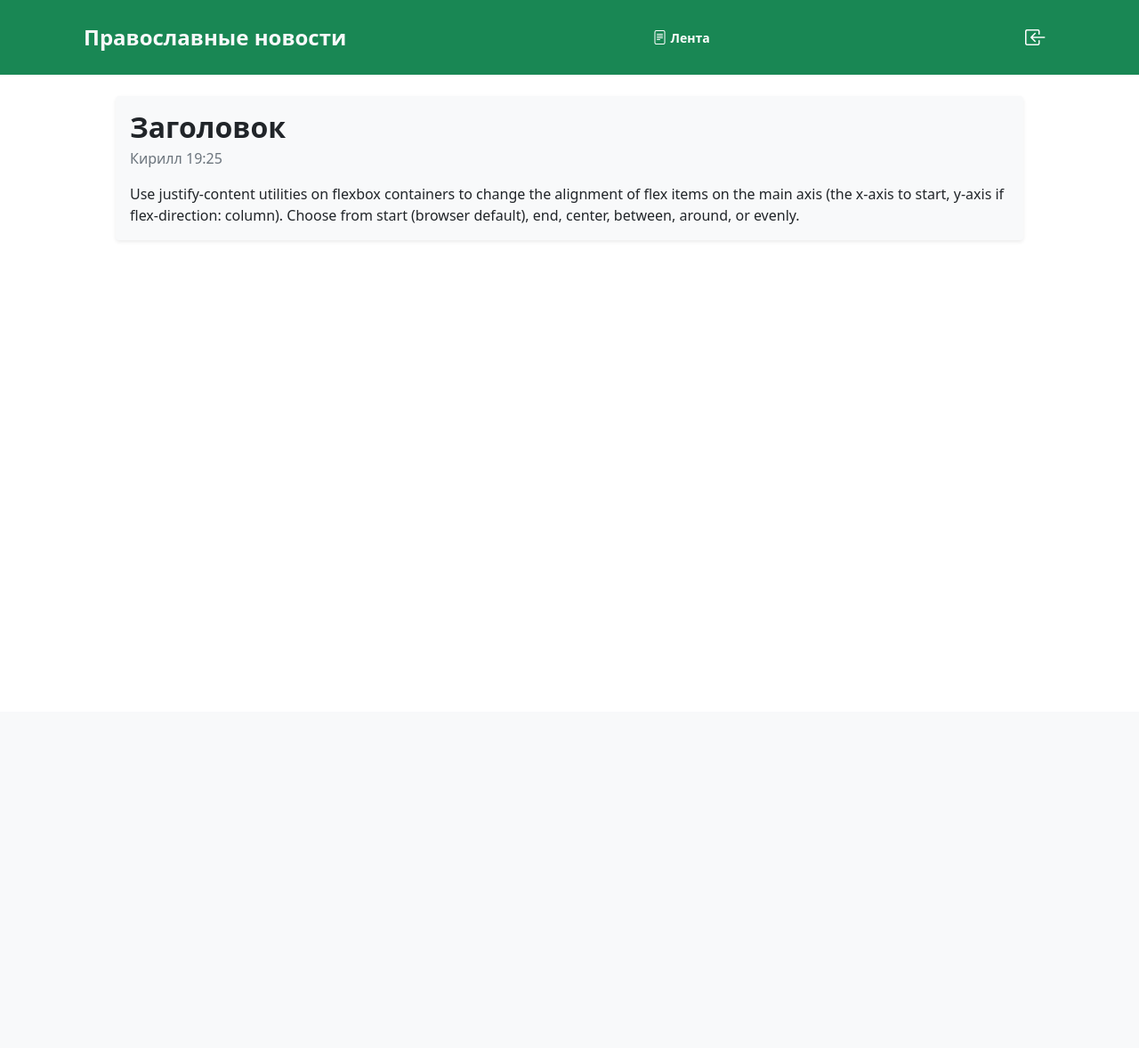
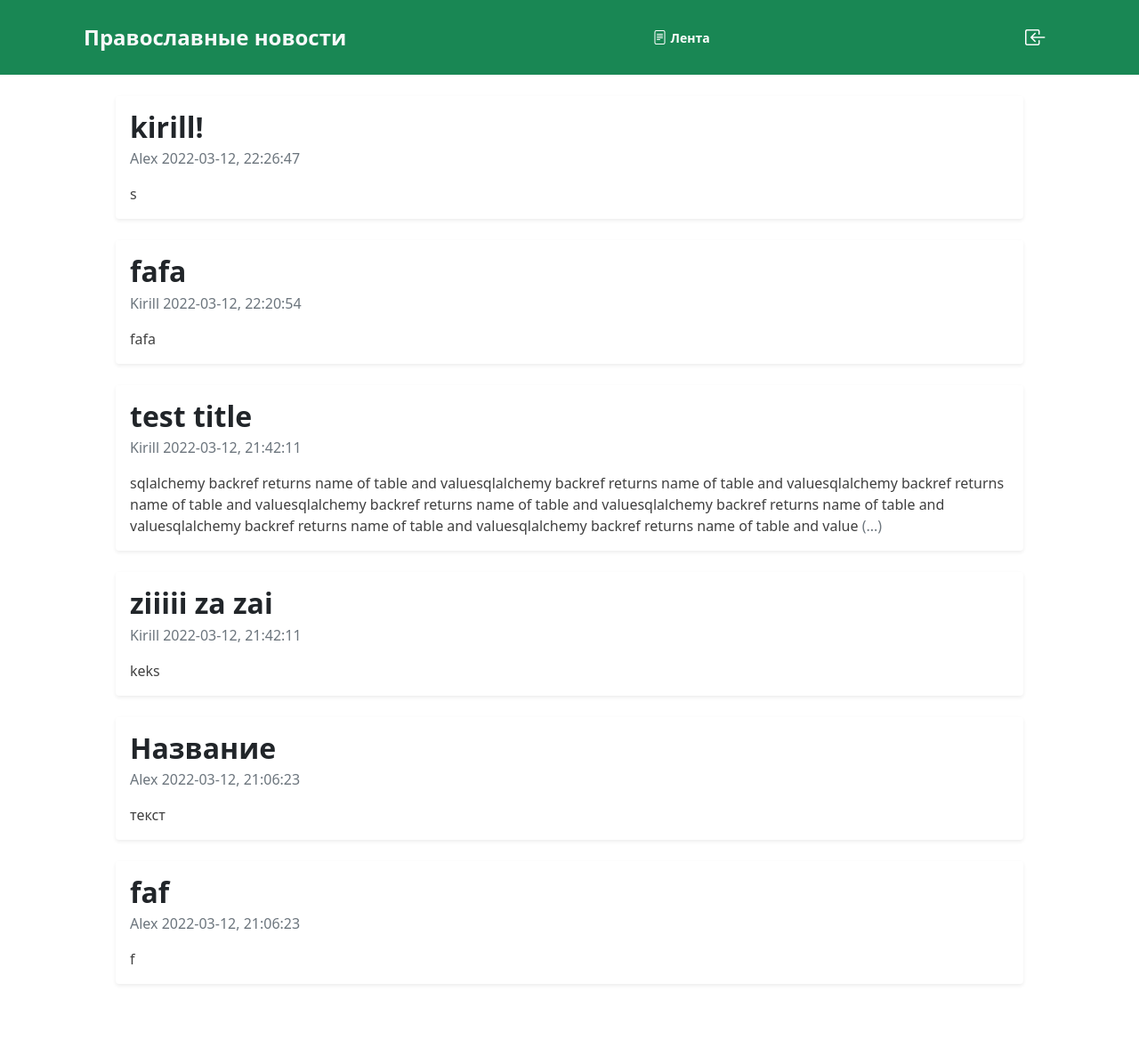
Before and after one commit to BorisPlaton/forum_flask_app, a Flask app: page / in a window 1280 px wide. Shown: the whole page at 89% size. Before the commit the page ends 252 px from the top, so only its background shows below. Run offline with Flask 2, Linux system fonts and the light colour scheme; data comes from the database, SQL or seed files in the repository; both versions use the stored data as it was after the commit; some libraries are stand-ins or nearby versions.

Commit message:
main page news

```diff
--- a/app.py
+++ b/app.py
@@ -23,7 +23,7 @@ class User(db.Model, UserMixin):
     email = db.Column(db.Text, unique=True, nullable=False)
     password = db.Column(db.String(30), nullable=False)
     username = db.Column(db.String(30), nullable=False)
-    registration_date = db.Column(db.Date, nullable=False, default=datetime.utcnow())
+    registration_date = db.Column(db.Date, nullable=False, default=datetime.utcnow)
     posts = db.relationship('Post', backref='author', lazy=True)
 
     def __repr__(self):
@@ -34,7 +34,7 @@ class Post(db.Model):
     id = db.Column(db.Integer, primary_key=True)
     title = db.Column(db.String(80), nullable=False)
     content = db.Column(db.Text, nullable=False)
-    date_post = db.Column(db.DateTime, nullable=False, default=datetime.utcnow())
+    date_post = db.Column(db.DateTime, nullable=False, default=datetime.utcnow)
     user_id = db.Column(db.Integer, db.ForeignKey("user.id"), nullable=False)
 
     def __repr__(self):
@@ -98,7 +98,10 @@ def load_user(user_id):
 
 @app.route("/")
 def home():
-    return render_template("home.html", loged=current_user.is_authenticated, user=current_user)
+    return render_template("home.html",
+                           loged=current_user.is_authenticated,
+                           user=current_user,
+                           posts=Post.query.order_by(Post.date_post.desc()).all())
 
 
 @app.route("/profile")
--- a/static/style.css
+++ b/static/style.css
@@ -25,3 +25,13 @@ a {cursor: pointer;}
 .side-bar:hover {
     color: #5e5e5e;
 }
+
+.news {
+    text-decoration: none;
+    color: #404040;
+    transition: 0.2s all ease-out;
+}
+
+.news:hover{
+    background-color: #ededed;
+}
--- a/templates/_macro.html
+++ b/templates/_macro.html
@@ -26,24 +26,31 @@
 
 {% endmacro %}
 
-{% macro news() %}
-
-<div class='d-flex flex-column bg-light p-3 rounded mb-4 shadow-sm'>
+{% macro news(post_info) %}
+<a href="#" class="text-decoration-none">
+	<div class='d-flex flex-column p-3 rounded mb-4 shadow-sm news'>
 
 		<div class='d-flex flex-column mb-3'>
 			<div>
-			<h2 class="fw-bold text-black mb-1">Заголовок</h2>
+				<h2 class="fw-bold text-dark mb-1">{{ post_info.title }}</h2>
 			</div>
 			<div class="text-secondary">
-			<span>Кирилл</span>
-			<span>19:25</span>
+				<span>{{ post_info.author.username }}</span>
+				<span>{{ post_info.date_post.strftime('%Y-%m-%d') }}, {{ post_info.date_post.strftime('%H:%M:%S') }}</span>
 			</div>
 		</div>
 
 		<div>
-		<p class='bg-light p-0 m-0'>Use justify-content utilities on flexbox containers to change the alignment of flex items on the main axis (the x-axis to start, y-axis if flex-direction: column). Choose from start (browser default), end, center, between, around, or evenly.</p>
+			<p class='p-0 m-0'>
+				{% if post_info.content|length > 350 %}
+					{{ post_info.content[:350] }} <span class="text-secondary">(...)</span>
+				{% else %}
+					{{ post_info.content }}
+				{% endif %}
+			</p>
 		</div>
 
 	</div>
+</a>
 
 {% endmacro %}
--- a/templates/home.html
+++ b/templates/home.html
@@ -11,19 +11,15 @@
 
         <!--NEWS LIST-->
         <div class="col-md-8 col-12 mt-4">
-            {{ news() }}
-            {{ news() }}
-            {{ news() }}
-            {{ news() }}
-            {{ news() }}
-            {{ news() }}
-            {{ news() }}
+            {% for post in posts %}
+                {{ news(post) }}
+            {% endfor %}
         </div>
 
         <!--ACCOUNT INFO-->
             <nav class="col-md-4 d-md-block d-none">
                 <div class="navbar sticky-top p-0 pt-4">
-                    <div class="p-4 bg-light rounded shadow-sm" style="width: 100%;">
+                    <div class="p-4 rounded shadow-sm" style="width: 100%;">
                         <div class="row">
 
                             <div class="col-12">
@@ -50,7 +46,9 @@
 
         {% else %}
         <div class="col-12">
-            {{ news() }}
+            {% for post in posts %}
+                {{ news(post) }}
+            {% endfor %}
         </div>
         {% endif %}
 
```
Also changed, not shown: templates/profile.html (+21 -0 lines), forum.db. Lines whose indentation alone changed are shown as unchanged.
